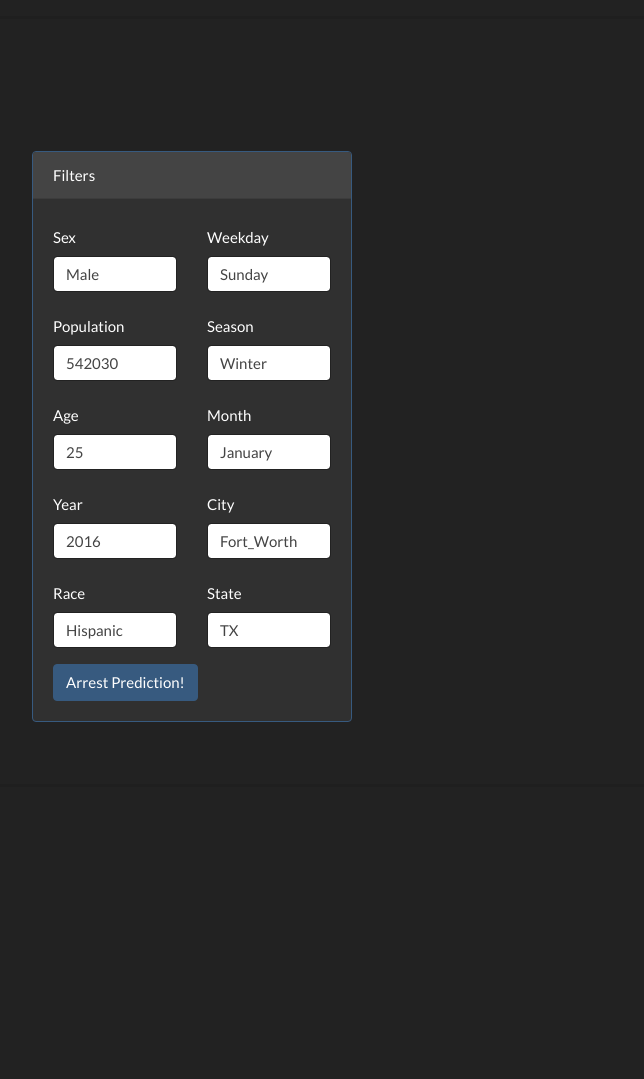
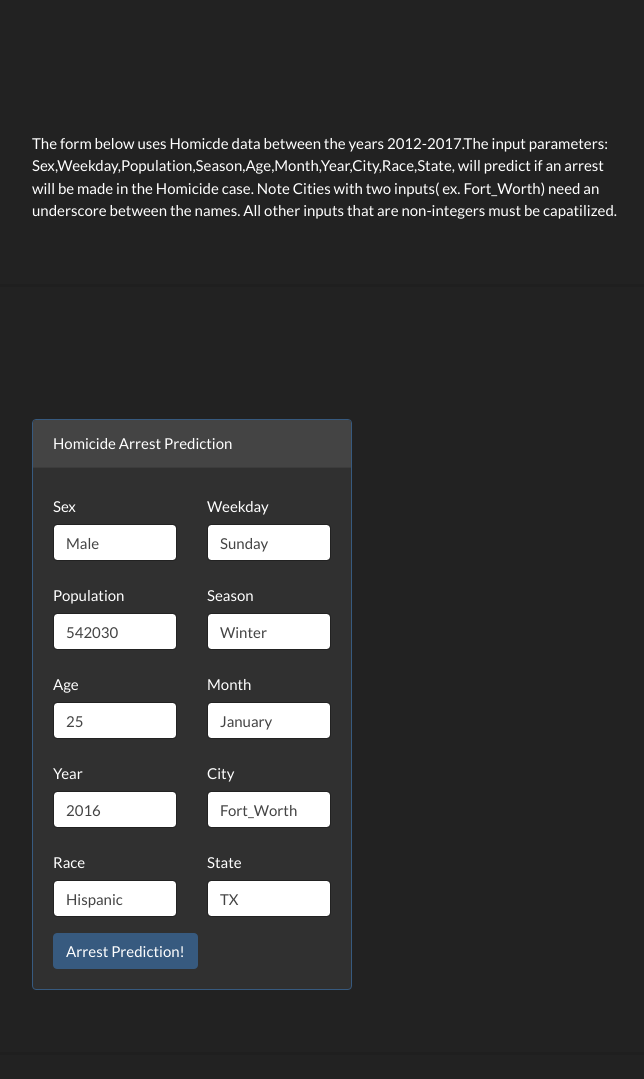
Before and after one commit to AnnLy2023/SMU-Project-4---Homicide, a Flask app: page /ml_form in a window 1280 px wide. Shown: the part 51-1130 px from the top of the page, without its empty margins (313-957 px from the left). Before the commit the page ends 773 px from the top, so only its background shows below. Run offline with Flask 3, Linux system fonts and the light colour scheme; some libraries are stand-ins or nearby versions.

Commit message:
Updated Form page

```diff
--- a/website/static/css/style.css
+++ b/website/static/css/style.css
@@ -1,10 +1,10 @@
-#map
+/* #map
 {
   height: 750px;
 }
 p {
   color: black; /* Change to your desired font color */
-}
+/* } */
 
 
 .filter-select {
--- a/website/templates/ml_form.html
+++ b/website/templates/ml_form.html
@@ -39,6 +39,10 @@
             padding: 10px;
             float: left;
           } */
+
+
+
+
     </style>
 
 
@@ -71,10 +75,22 @@
     <li><a href="/df_profile">Data Profile</a></li>
   </ul>
 
+  <body>
+
+
+    <div class="container" >
+        <p>The form below uses Homicde data between the years 2012-2017.The input parameters:
+            Sex,Weekday,Population,Season,Age,Month,Year,City,Race,State, will predict if an arrest will be made in the Homicide case.
+            Note Cities with two inputs( ex. Fort_Worth) need an underscore between the names.
+            All other inputs that are non-integers must be capatilized.
+        </p>
+    </div>
+</body>
+
   <hr style="color:lightgray; border-width: 3px;">
     <div class="container">
         <div class="card border-primary mb-3" style="max-width: 20rem;">
-            <div class="card-header">Filters</div>
+            <div class="card-header">Homicide Arrest Prediction</div>
             <div class="card-body">
                 <div class="row">
                     <div class="col-md-6">
```
